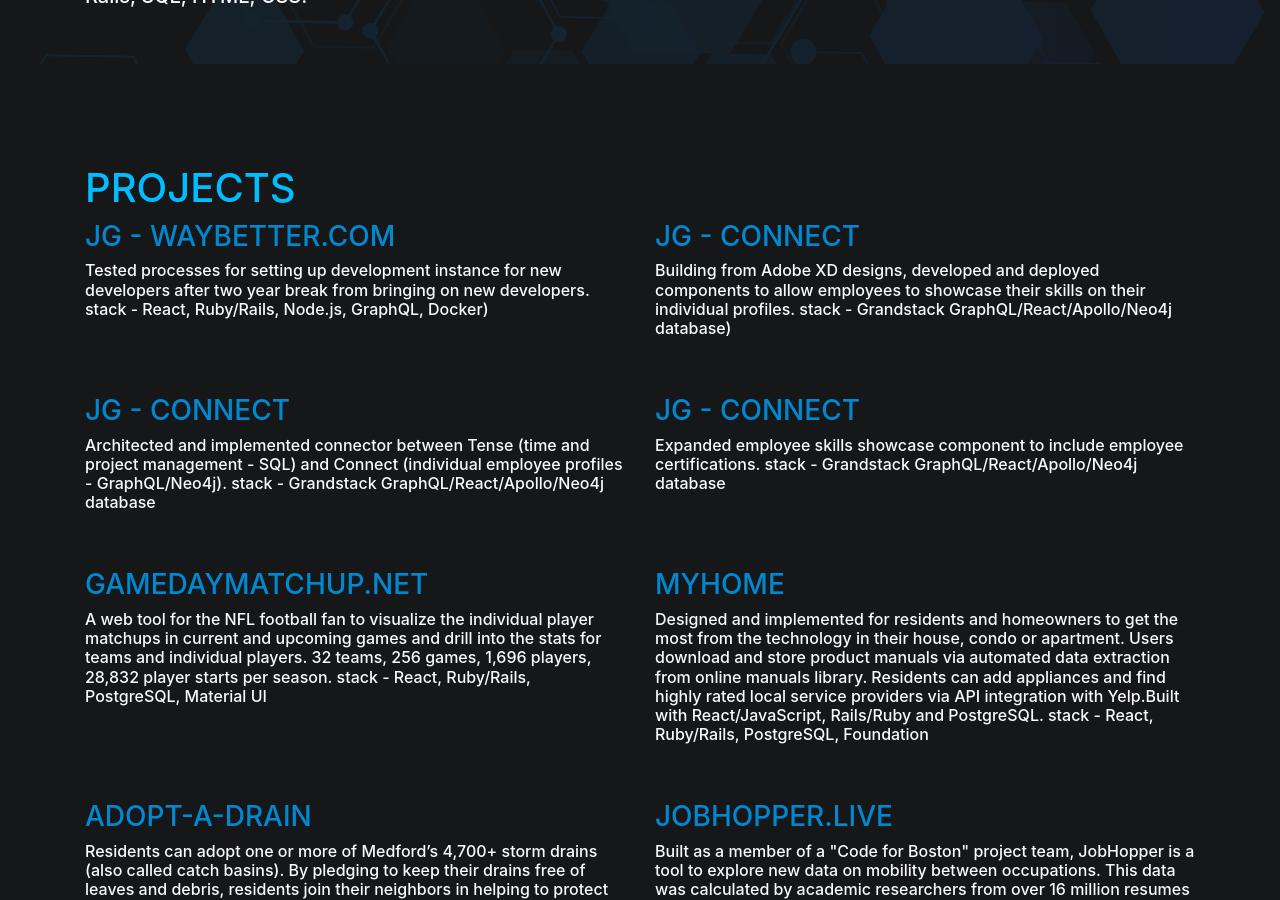
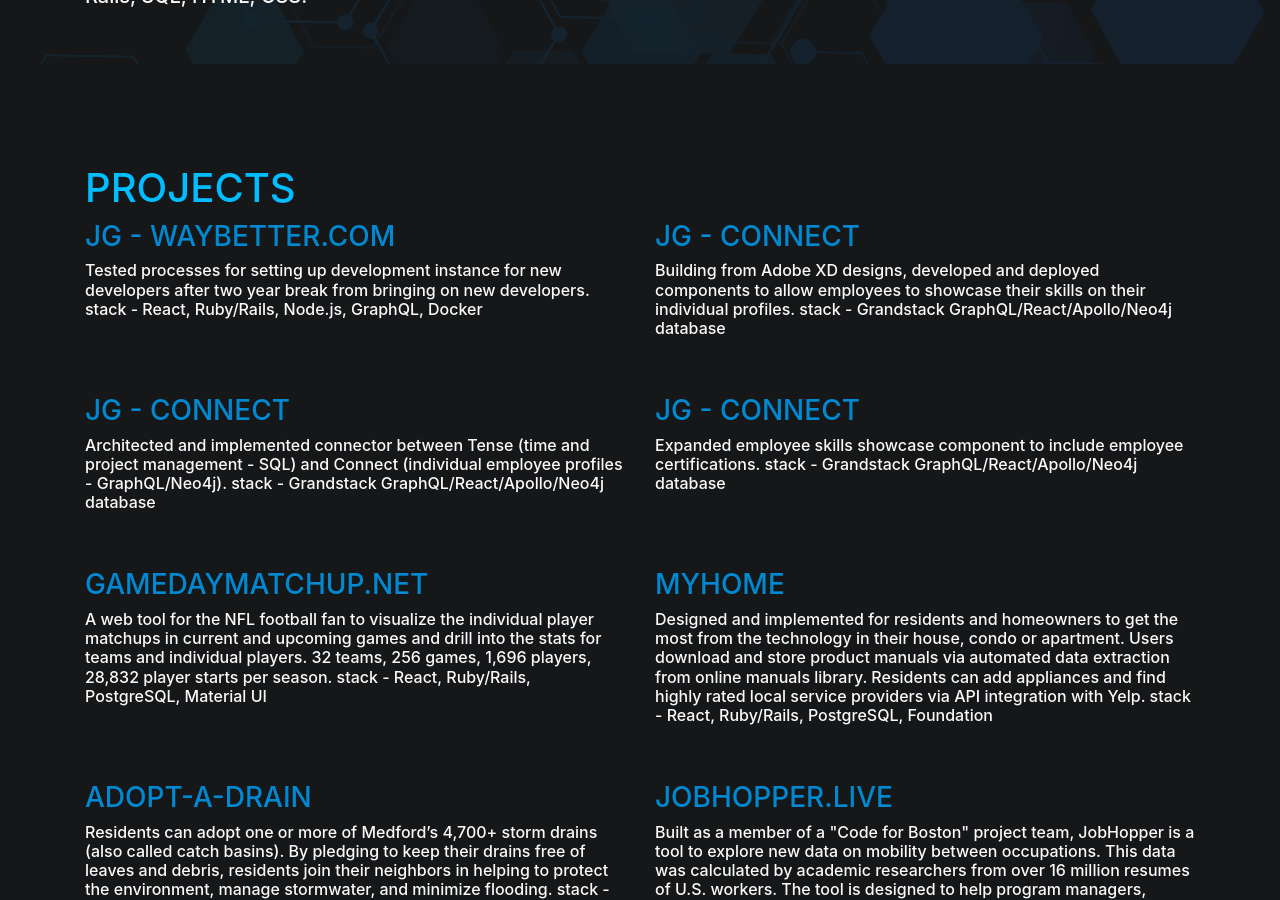
Before and after one commit to jkoren/jkoren.github.io, a Jekyll site: the page built from index.md, in a window 1280 px wide and 900 px high, scrolled down 1613 px. Built offline with Jekyll 4.4.1, drawn with Linux system fonts in a browser that asks for light colours.

Commit message:
added and revised content

```diff
--- a/_data/projects.yml
+++ b/_data/projects.yml
@@ -1,8 +1,8 @@
 - name: JG - Waybetter.com
-  description: Tested processes for setting up development instance for new developers after two year break from bringing on new developers. stack - React, Ruby/Rails, Node.js, GraphQL, Docker)
+  description: Tested processes for setting up development instance for new developers after two year break from bringing on new developers. stack - React, Ruby/Rails, Node.js, GraphQL, Docker
 
 - name: JG - Connect
-  description: Building from Adobe XD designs, developed and deployed components to allow employees to showcase their skills on their individual profiles. stack - Grandstack GraphQL/React/Apollo/Neo4j database)
+  description: Building from Adobe XD designs, developed and deployed components to allow employees to showcase their skills on their individual profiles. stack - Grandstack GraphQL/React/Apollo/Neo4j database
 
 - name: JG - Connect
   description: Architected and implemented connector between Tense (time and project management - SQL) and Connect (individual employee profiles - GraphQL/Neo4j). stack - Grandstack GraphQL/React/Apollo/Neo4j database
@@ -14,7 +14,7 @@
   description: A web tool for the NFL football fan to visualize the individual player matchups in current and upcoming games and drill into the stats for teams and individual players. 32 teams, 256 games, 1,696 players, 28,832 player starts per season. stack - React, Ruby/Rails, PostgreSQL, Material UI
 
 - name: MyHome
-  description: Designed and implemented for residents and homeowners to get the most from the technology in their house, condo or apartment.  Users download and store product manuals via automated data extraction from online manuals library. Residents can add appliances and find highly rated local service providers via API integration with Yelp.Built with React/JavaScript, Rails/Ruby and PostgreSQL. stack - React, Ruby/Rails, PostgreSQL, Foundation
+  description: Designed and implemented for residents and homeowners to get the most from the technology in their house, condo or apartment.  Users download and store product manuals via automated data extraction from online manuals library. Residents can add appliances and find highly rated local service providers via API integration with Yelp.  stack - React, Ruby/Rails, PostgreSQL, Foundation
 
 - name: Adopt-a-Drain
   description: Residents can adopt one or more of Medford’s 4,700+ storm drains (also called catch basins). By pledging to keep their drains free of leaves and debris, residents  join their neighbors in helping to protect the environment, manage stormwater, and minimize flooding. stack - Ruby/Rails, Docker
```
